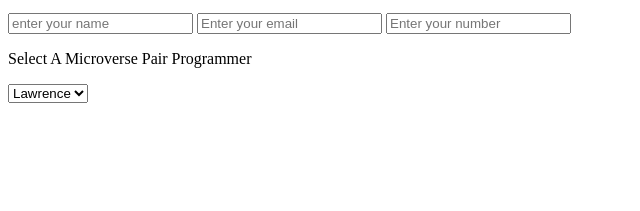
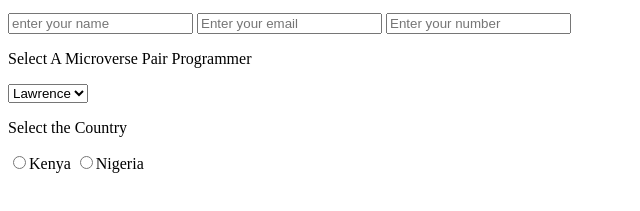
Before and after one commit to Kidd254/Lawrence-Valentine-Repo, a plain HTML site: page index.html in a window 1280 px wide. Shown: the part 101-312 px from the top of the page, without its empty margins (0-640 px from the left). Drawn offline with Linux system fonts and the light colour scheme.

Commit message:
feature 6

```diff
--- a/index.html
+++ b/index.html
@@ -24,7 +24,11 @@
           <option value="John">John</option>
         </select>
       </div>
-
+<div>
+  <p>Select the Country</p>
+  <label> <input name="Kenya" value="Kenya" type="radio">Kenya</label>
+  <label><Input name="Nigeria" value="Nigeria" type="radio">Nigeria</label>
+</div>
     </form>
     <script src="https://cdn.freecodecamp.org/testable-projects-fcc/v1/bundle.js"></script>
 
```
